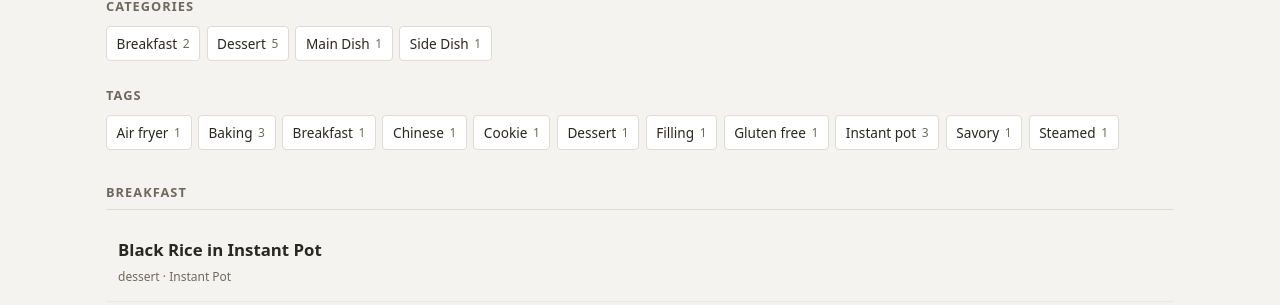
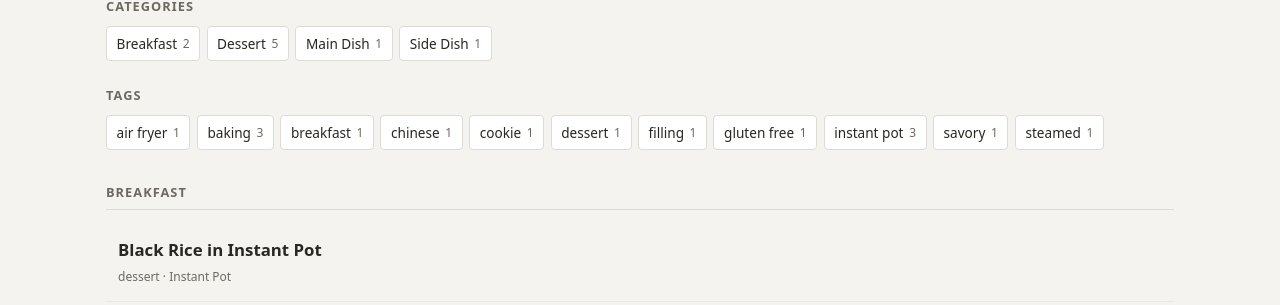
Before and after one commit to sundaycake/recipes, a Jekyll site: the page built from index.md, in a window 1280 px wide. Shown: the part 288-593 px from the top of the page. Built offline with Jekyll 4.4.1, drawn with Linux system fonts in a browser that asks for light colours.

Commit message:
Update index.md

```diff
--- a/index.md
+++ b/index.md
@@ -75,42 +75,62 @@ title: Recipes
 
                 <div class="recipe-index-filter-list">
 
-                    {% assign tags = "" | split: "" %}
+                    {% assign normalized_tags = "" | split: "" %}
+                    {% assign display_tags = "" | split: "" %}
 
                     {% for recipe in site.recipes %}
                         {% for tag in recipe.tags %}
 
-                            {% assign normalized_tag =
-                                tag | strip | downcase
-                            %}
+                            {% assign clean_tag = tag | strip %}
+                            {% assign normalized_tag = clean_tag | downcase %}
 
-                            {% unless tags contains normalized_tag %}
-                                {% assign tags =
-                                    tags | push: normalized_tag
+                            {% unless normalized_tags contains normalized_tag %}
+
+                                {% assign normalized_tags =
+                                    normalized_tags | push: normalized_tag
                                 %}
+
+                                {% assign display_tags =
+                                    display_tags | push: clean_tag
+                                %}
+
                             {% endunless %}
 
                         {% endfor %}
                     {% endfor %}
 
-                    {% assign tags = tags | sort %}
+                    {% assign normalized_tags =
+                        normalized_tags | sort
+                    %}
 
-                    {% for tag in tags %}
+                    {% for normalized_tag in normalized_tags %}
 
                         {% assign tag_count = 0 %}
+                        {% assign display_tag = normalized_tag %}
 
                         {% for recipe in site.recipes %}
                             {% for recipe_tag in recipe.tags %}
 
-                                {% assign normalized_recipe_tag =
-                                    recipe_tag | strip | downcase
+                                {% assign clean_recipe_tag =
+                                    recipe_tag | strip
                                 %}
 
-                                {% if normalized_recipe_tag == tag %}
+                                {% assign normalized_recipe_tag =
+                                    clean_recipe_tag | downcase
+                                %}
+
+                                {% if normalized_recipe_tag == normalized_tag %}
+
                                     {% assign tag_count =
                                         tag_count | plus: 1
                                     %}
+
+                                    {% assign display_tag =
+                                        clean_recipe_tag
+                                    %}
+
                                     {% break %}
+
                                 {% endif %}
 
                             {% endfor %}
@@ -120,9 +140,9 @@ title: Recipes
                             type="button"
                             class="recipe-index-filter"
                             data-filter-type="tag"
-                            data-filter-value="{{ tag | escape }}"
+                            data-filter-value="{{ normalized_tag | escape }}"
                         >
-                            {{ tag | capitalize }}
+                            {{ display_tag }}
                             <span class="recipe-index-filter-count">
                                 {{ tag_count }}
                             </span>
@@ -172,7 +192,7 @@ title: Recipes
                         data-recipe="{{ recipe.recipe | escape }}"
                         data-description="{{ recipe.description | escape }}"
                         data-category="{{ recipe.category | escape }}"
-                        data-tags="{{ recipe.tags | join: ' ' | escape }}"
+                        data-tags="{{ recipe.tags | jsonify | escape }}"
                     >
 
                             <div class="recipe-index-name">
```
